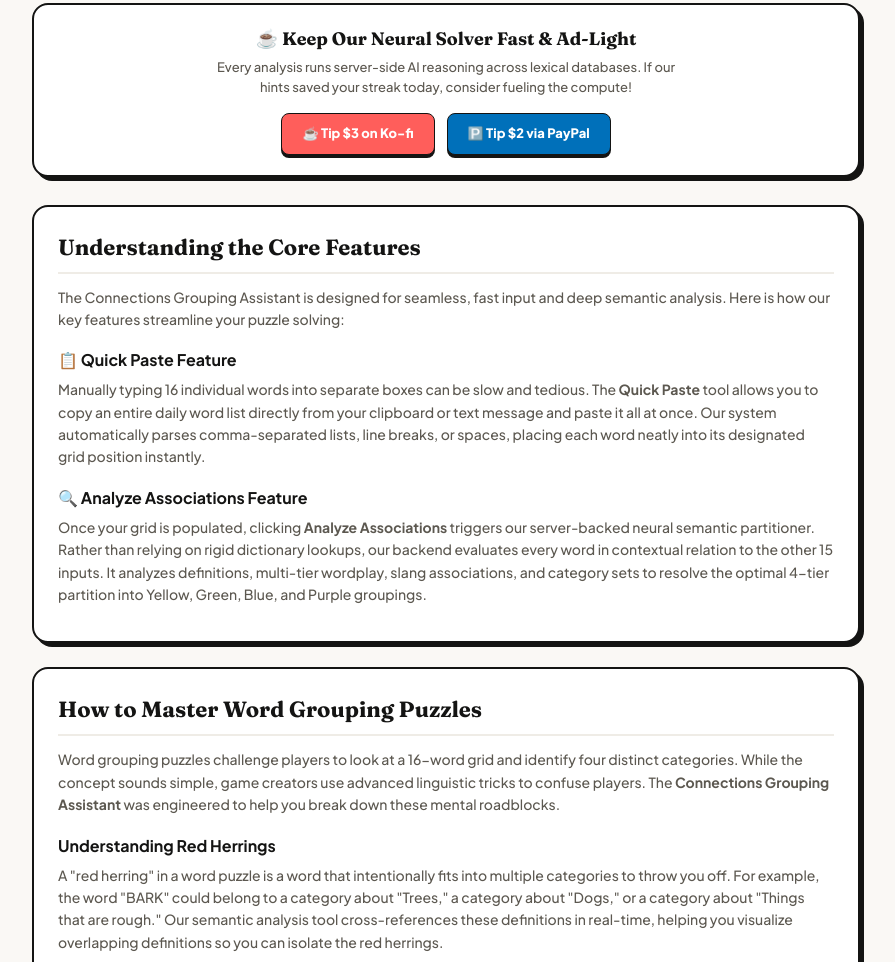
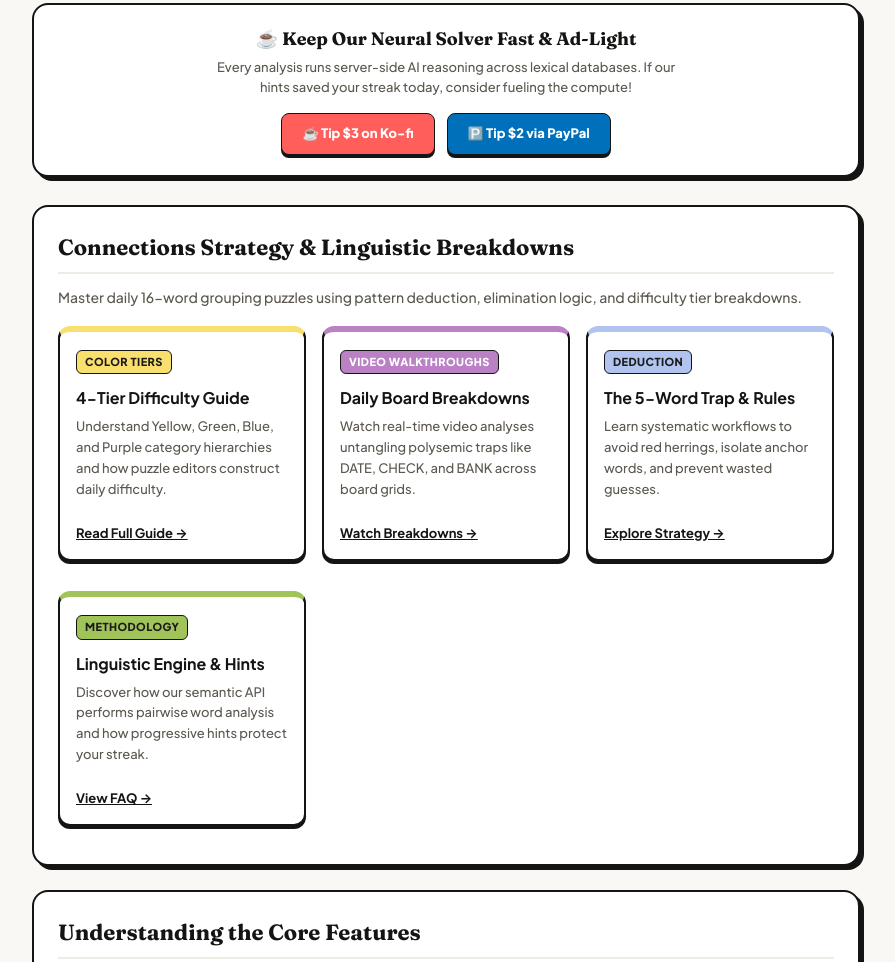
Before and after one commit to j1223aw/connections-grouping-assistant, a plain HTML site: page public/index.html in a window 1280 px wide. Shown: the part 915-1877 px from the top of the page, without its empty margins (194-1089 px from the left). Drawn offline with Linux system fonts and the light colour scheme.

Commit message:
feat: add 4-card editorial discovery bento hub to index.html for crawl depth

```diff
--- a/public/index.html
+++ b/public/index.html
@@ -289,6 +289,7 @@
             justify-content: center;
             gap: 6px;
             user-select: none;
+            text-decoration: none;
         }
         .btn-tactile:active {
             transform: translateY(3px);
@@ -518,6 +519,40 @@
         .btn-kofi { background: #FF5E5B; color: #FFFFFF; }
         .btn-paypal { background: #0070BA; color: #FFFFFF; }
 
+        /* Bento Tier Link Cards */
+        .tier-card-bento {
+            border: 2px solid var(--border-lip);
+            border-radius: 12px;
+            box-shadow: 0 3px 0 var(--border-lip);
+            padding: 16px;
+            margin-bottom: 14px;
+            background: var(--surface);
+            display: flex;
+            flex-direction: column;
+            justify-content: space-between;
+        }
+        .tier-card-bento.yellow { border-top: 6px solid var(--tier-yellow); }
+        .tier-card-bento.green  { border-top: 6px solid var(--tier-green); }
+        .tier-card-bento.blue   { border-top: 6px solid var(--tier-blue); }
+        .tier-card-bento.purple { border-top: 6px solid var(--tier-purple); }
+
+        .tier-badge {
+            display: inline-block;
+            padding: 3px 8px;
+            border-radius: 6px;
+            border: 1.5px solid var(--border-lip);
+            font-size: 11px;
+            font-weight: 800;
+            text-transform: uppercase;
+            letter-spacing: 0.04em;
+            margin-bottom: 8px;
+            width: fit-content;
+        }
+        .badge-yellow { background: var(--tier-yellow); color: #1A1A1A; }
+        .badge-green  { background: var(--tier-green); color: #1A1A1A; }
+        .badge-blue   { background: var(--tier-blue); color: #1A1A1A; }
+        .badge-purple { background: var(--tier-purple); color: #FFFFFF; }
+
         /* SEO Editorial Clusters */
         .article-section {
             background: var(--surface);
@@ -561,7 +596,7 @@
             font-weight: 600;
         }
 
-        /* Mobile Adjustments for 390x844 Rule */
+        /* Mobile Adjustments */
         @media (max-width: 600px) {
             .container { padding: 10px; }
             .solver-bento { padding: 14px; }
@@ -637,7 +672,7 @@
             <!-- 16 Tactile Puzzle Input Tiles -->
             <div class="grid" id="inputGrid"></div>
 
-            <!-- Frictionless Action Row -->
+            <!-- Action Row -->
             <div class="action-row">
                 <button id="autoFillBtn" class="btn-tactile btn-secondary" onclick="autoFillGrid()">
                     📋 Quick Paste
@@ -650,7 +685,7 @@
                 </button>
             </div>
 
-            <!-- Upgraded Viral Share Action -->
+            <!-- Viral Share Action -->
             <button id="saveBtn" class="btn-tactile btn-save" onclick="shareResultsModal()">
                 💾 Share / Copy Results
             </button>
@@ -659,7 +694,7 @@
             <div id="results"></div>
         </main>
 
-        <!-- Contextual Support / Buy AI a Coffee Module -->
+        <!-- Contextual Support / Coffee Module -->
         <section class="support-container" id="tippingCard">
             <h4>☕ Keep Our Neural Solver Fast & Ad-Light</h4>
             <p>Every analysis runs server-side AI reasoning across lexical databases. If our hints saved your streak today, consider fueling the compute!</p>
@@ -670,6 +705,54 @@
                 <a href="https://paypal.me/j1223aw/2" target="_blank" rel="noopener noreferrer" class="btn-support btn-paypal">
                     🅿️ Tip $2 via PayPal
                 </a>
+            </div>
+        </section>
+
+        <!-- Editorial Discovery & Learning Hub (Crawl Depth & Content Quality for AdSense) -->
+        <section class="article-section" style="margin-top: 24px;">
+            <h2>Connections Strategy & Linguistic Breakdowns</h2>
+            <p>Master daily 16-word grouping puzzles using pattern deduction, elimination logic, and difficulty tier breakdowns.</p>
+
+            <div style="display: grid; grid-template-columns: repeat(auto-fill, minmax(240px, 1fr)); gap: 16px; margin-top: 18px;">
+                <!-- Card 1: Guide -->
+                <div class="tier-card-bento yellow">
+                    <div>
+                        <span class="tier-badge badge-yellow">COLOR TIERS</span>
+                        <h3 style="margin-top: 4px;">4-Tier Difficulty Guide</h3>
+                        <p style="font-size: 13px;">Understand Yellow, Green, Blue, and Purple category hierarchies and how puzzle editors construct daily difficulty.</p>
+                    </div>
+                    <a href="nyt-connections-guide.html" style="font-weight: 700; color: var(--ink); text-decoration: underline; font-size: 13px; margin-top: 12px; display: inline-block;">Read Full Guide &rarr;</a>
+                </div>
+
+                <!-- Card 2: Breakdowns -->
+                <div class="tier-card-bento purple">
+                    <div>
+                        <span class="tier-badge badge-purple">VIDEO WALKTHROUGHS</span>
+                        <h3 style="margin-top: 4px;">Daily Board Breakdowns</h3>
+                        <p style="font-size: 13px;">Watch real-time video analyses untangling polysemic traps like DATE, CHECK, and BANK across board grids.</p>
+                    </div>
+                    <a href="breakdowns.html" style="font-weight: 700; color: var(--ink); text-decoration: underline; font-size: 13px; margin-top: 12px; display: inline-block;">Watch Breakdowns &rarr;</a>
+                </div>
+
+                <!-- Card 3: Strategy -->
+                <div class="tier-card-bento blue">
+                    <div>
+                        <span class="tier-badge badge-blue">DEDUCTION</span>
+                        <h3 style="margin-top: 4px;">The 5-Word Trap & Rules</h3>
+                        <p style="font-size: 13px;">Learn systematic workflows to avoid red herrings, isolate anchor words, and prevent wasted guesses.</p>
+                    </div>
+                    <a href="strategy.html" style="font-weight: 700; color: var(--ink); text-decoration: underline; font-size: 13px; margin-top: 12px; display: inline-block;">Explore Strategy &rarr;</a>
+                </div>
+
+                <!-- Card 4: FAQ -->
+                <div class="tier-card-bento green">
+                    <div>
+                        <span class="tier-badge badge-green">METHODOLOGY</span>
+                        <h3 style="margin-top: 4px;">Linguistic Engine & Hints</h3>
+                        <p style="font-size: 13px;">Discover how our semantic API performs pairwise word analysis and how progressive hints protect your streak.</p>
+                    </div>
+                    <a href="faq.html" style="font-weight: 700; color: var(--ink); text-decoration: underline; font-size: 13px; margin-top: 12px; display: inline-block;">View FAQ &rarr;</a>
+                </div>
             </div>
         </section>
 
@@ -701,13 +784,6 @@
                 <li><strong>Homophones:</strong> Words that sound identical with different spellings and meanings (e.g., Bear, Bare).</li>
                 <li><strong>Trivia and Categorical Domains:</strong> Specific categories like "Oscar Winning Movies" or "European Capitals."</li>
             </ul>
-
-            <div style="background: var(--stone); border: 1.5px solid var(--border-lip); border-radius: 8px; padding: 16px; margin-top: 16px;">
-                <h4 style="margin: 0 0 6px 0;">Explore In-Depth Strategy & Solving Guides</h4>
-                <p style="margin: 0; font-size: 13px;">
-                    Master grid patterns and trap avoidance with our comprehensive guides: read the complete <a href="nyt-connections-guide.html" style="color: #523ee8; font-weight: 700;">Daily Connections Gameplay Guide</a>, explore <a href="strategy.html" style="color: #523ee8; font-weight: 700;">Advanced Elimination Strategies</a>, or check our <a href="faq.html" style="color: #523ee8; font-weight: 700;">Frequently Asked Questions</a>.
-                </p>
-            </div>
         </section>
 
         <!-- SEO Editorial Content: FAQ -->
```
